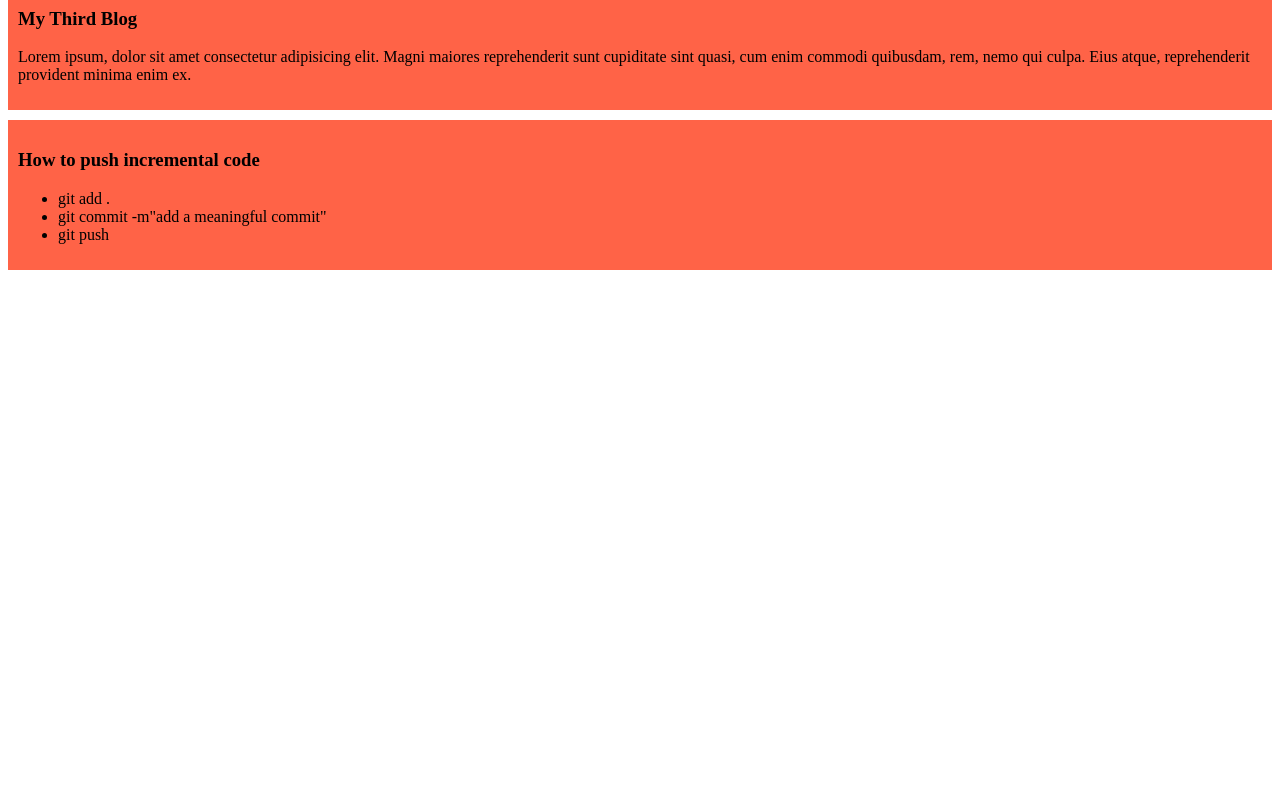
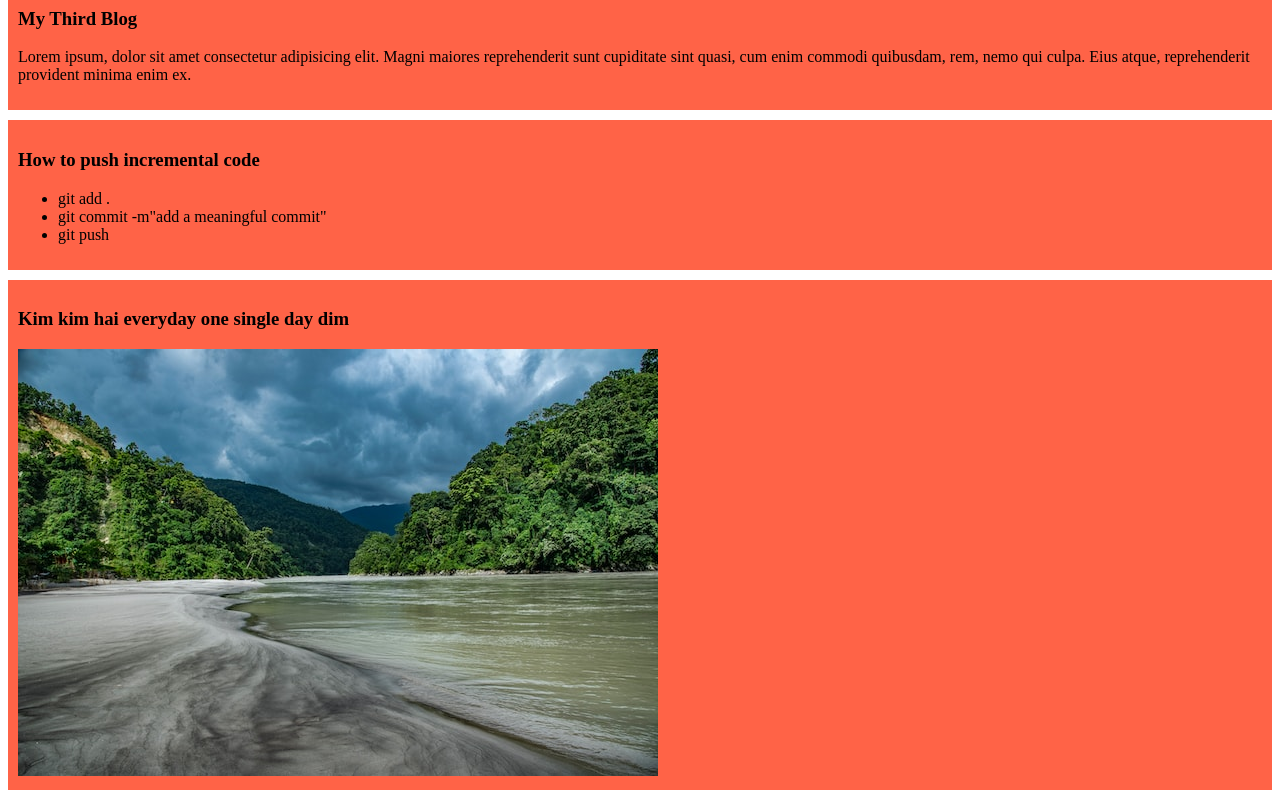
Before and after one commit to Shahed007/my-simple-website, a plain HTML site: page index.html in a window 1280 px wide. Shown: the part 312-1112 px from the top of the page. Before the commit the page ends 800 px from the top, so only its background shows below. Drawn offline with Linux system fonts and the light colour scheme.

Commit message:
Added a photo on website

```diff
--- a/index.html
+++ b/index.html
@@ -40,5 +40,9 @@
         <li>git push</li>
       </ul>
     </div>
+    <div>
+      <h3>Kim kim hai everyday one single day dim</h3>
+      <img src="images/hero.jpg" alt="Kim">
+    </div>
   </body>
 </html>
```
Also changed, not shown: images/hero.jpg (added).
